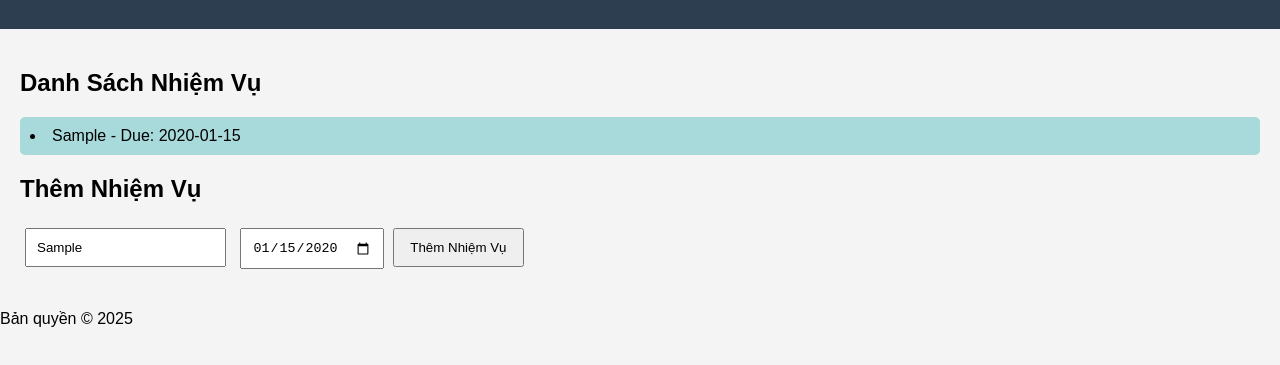
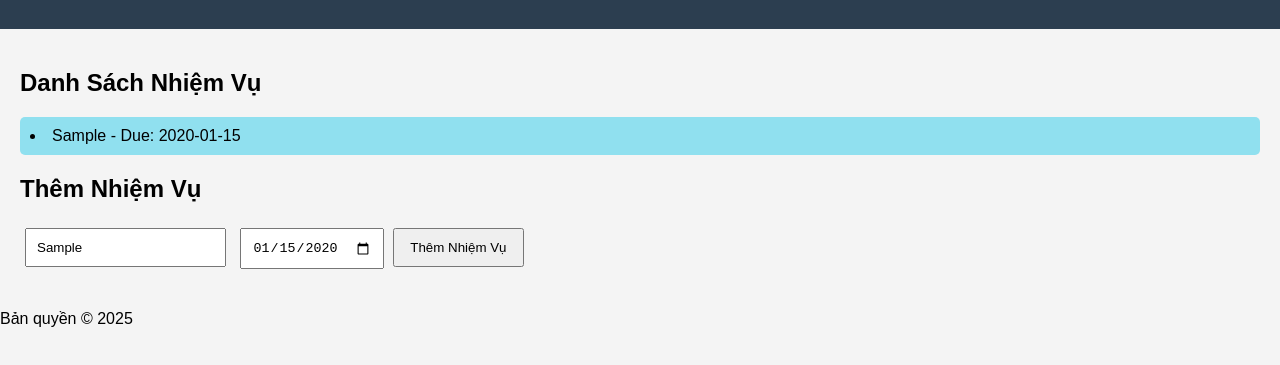
Before and after one commit to dianannperla/chuong-trinh-quan-ly-cong-viec, a plain HTML site: page index.html in a window 1280 px wide. Both pictures are taken after typing "Sample", "2020-01-15" into the empty fields and a click on the button "Thêm Nhiệm Vụ". Shown: the part 71-436 px from the top of the page. Drawn offline with Linux system fonts and the light colour scheme.

Commit message:
Updated task list item background color for better visibility

```diff
--- a/styles.css
+++ b/styles.css
@@ -36,7 +36,7 @@ form button {
 }
 
 #task-list li {
-    background: #a8dadc; /* Changed to a lighter color for better contrast */
+    background: #90e0ef; /* Updated to a lighter color for better contrast */
     margin: 5px 0;
     padding: 10px;
     border-radius: 5px;
```
